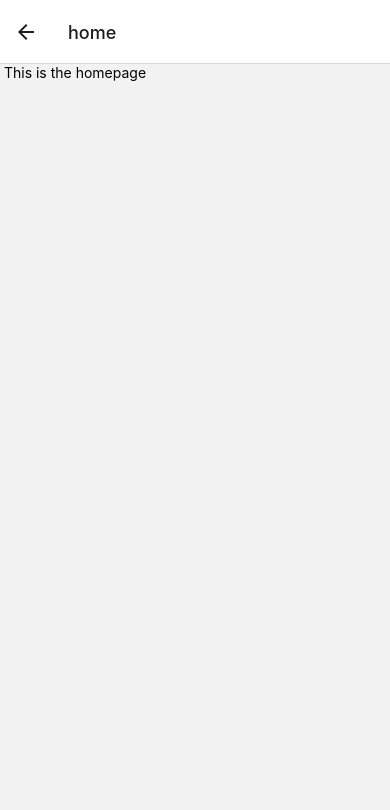
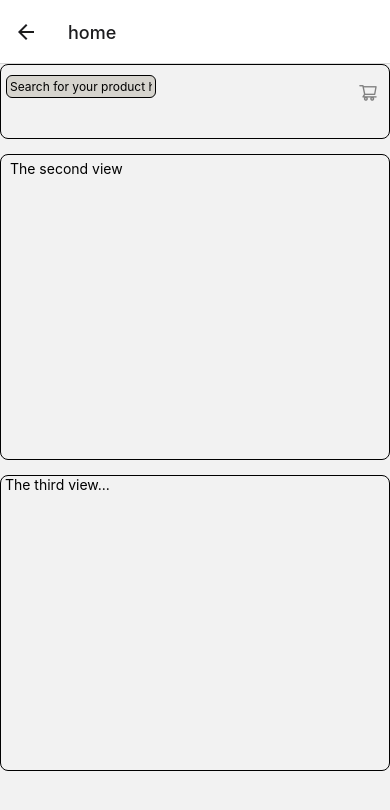
Before and after one commit to Manifest12/expo-shopping-app, a React Native app: screen /home in a window 390 px wide. Shown: the top 810 px of the page. Built offline with nearby package versions, Linux system fonts and the light colour scheme.

Commit message:
Working on the Home screen!!

```diff
--- a/screens/homepage.js
+++ b/screens/homepage.js
@@ -1,11 +1,35 @@
 import React from 'react';
-import { View, Text } from 'react-native';
+import { View, Text, TextInput, TouchableHighlight, ViewPropTypes } from 'react-native';
+import { AntDesign } from '@expo/vector-icons'
 
 export default function homepage({navigation}) {
     return(
 
-        <View>
-            <Text> This is the homepage </Text>
+        <View style={{flex: 1}}>
+            <View style={{flex: 0.1, flexDirection: 'row', justifyContent: 'space-between',
+            borderWidth: 0.6, borderRadius: 8}}>
+                <View>
+                    <TextInput placeholder='Search for your product here'
+                    style={{borderWidth: 0.3, fontSize: 12, width: 150, borderRadius: 6, padding: 3,
+                    marginTop: 10, marginLeft: 5, backgroundColor: '#d6d4ce'}}/>
+                </View>
+
+                <View style={{borderRadius: 6,
+                    marginTop: 10, marginRight: 5, marginBottom: 20, padding: 6}}>
+                    <TouchableHighlight onPress={() => navigation.navigate('cart')} underlayColor='#d6d4ce'>
+                        <AntDesign name='shoppingcart' size={20} color='grey' backgroundColor='#d6d4ce'/>
+                    </TouchableHighlight>
+                </View>
+            </View>
+
+            <View style={{flex: 0.4, borderWidth: 0.6, borderRadius: 8, padding: 5,
+                marginTop: 15}}>
+                    <Text> The second view </Text>
+            </View>
+
+            <View style={{flex: 0.4, borderWidth: 0.6, borderRadius: 8, marginTop: 15}}>
+                <Text> The third view... </Text>
+            </View>
         </View>
 
     );
```
